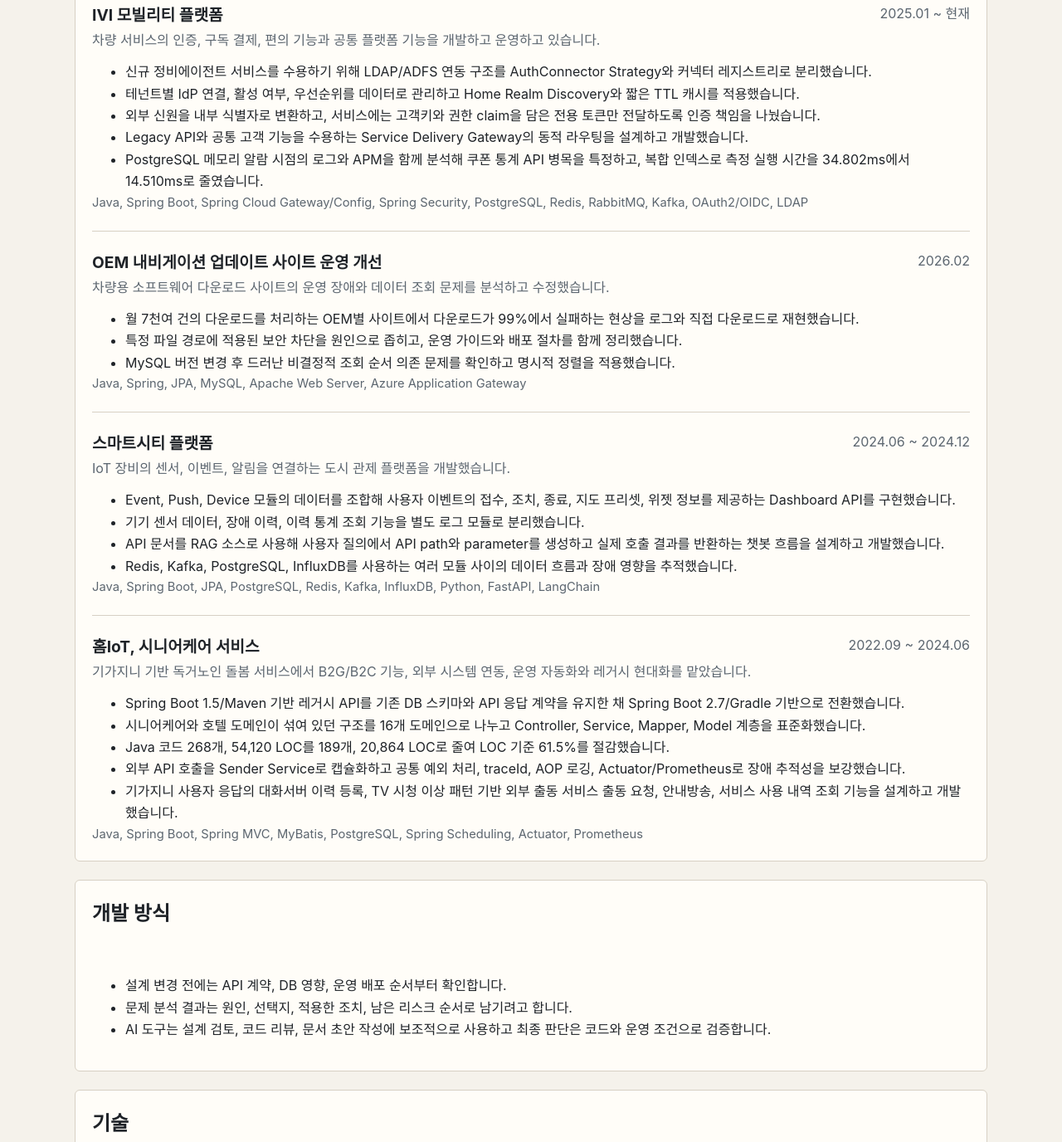
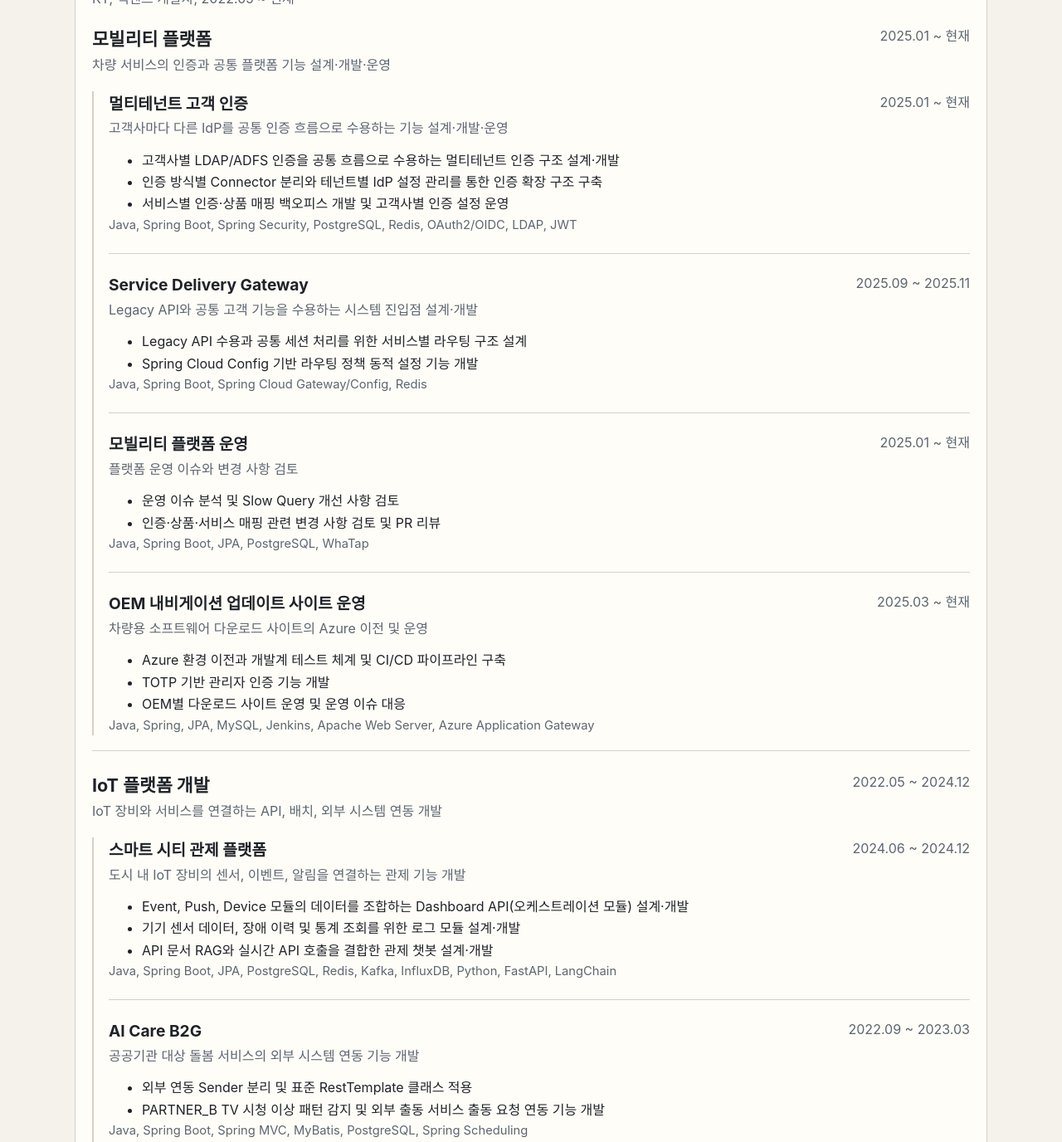
Before and after one commit to inchangson/inchangson.github.io, an Astro site: page /resume in a window 1280 px wide. Shown: the part 936-2312 px from the top of the page at 83% size. Built offline with nearby package versions, Linux system fonts and the light colour scheme; Astro itself is replaced by a stand-in of ours.

Commit message:
feat: improve resume layout and styling

```diff
--- a/src/pages/resume.astro
+++ b/src/pages/resume.astro
@@ -11,16 +11,16 @@ import SiteHeader from '../components/SiteHeader.astro';
     <SiteHeader
       eyebrow="Resume"
       title="손인창"
-      description="Java와 Spring 기반의 백엔드 API, 인증, 외부 연동, 배치, 운영 문제를 다뤄왔습니다. 운영 중인 계약을 지키면서 구조를 조금씩 고치는 일을 선호합니다."
+      description="레거시 시스템을 안정적으로 리팩터링하고, 고객사별 인증 환경을 하나의 구조로 통합해 온 Java/Spring 백엔드 개발자입니다."
     />
 
     <section class="resume-summary" aria-labelledby="resume-summary">
       <div>
         <h2 id="resume-summary">요약</h2>
         <p>
-          KT에서 백엔드 개발자로 일하고 있습니다. IoT, 스마트시티, 모빌리티 도메인에서 API 개발과 외부 시스템 연동,
-          인증 흐름 설계, 운영 이슈 분석을 맡았습니다. 문제가 생겼을 때 로그, 지표, DB 실행 계획을 함께 보고 원인을
-          좁혀가는 편입니다.
+          기존 API와 DB 계약을 유지하며 레거시 구조를 리팩터링한 경험과, 고객사마다 다른 IdP를 하나의 흐름으로
+          수용하는 멀티테넌트 고객 인증 기능을 설계하고 개발한 경험이 있습니다. 운영 중인 시스템의 변경 범위를
+          통제하면서 확장 가능한 구조를 만드는 데 강점이 있습니다.
         </p>
       </div>
 
@@ -33,12 +33,12 @@ import SiteHeader from '../components/SiteHeader.astro';
     <section class="panel stack" aria-labelledby="strengths">
       <h2 id="strengths">잘 다뤄온 일</h2>
       <ul class="resume-grid">
-        <li>Java, Spring Boot 기반 API와 배치 개발</li>
-        <li>OAuth2, OIDC, LDAP, JWT 기반 인증 흐름 정리</li>
-        <li>운영 중인 API와 DB 계약을 유지한 점진적 개선</li>
-        <li>PostgreSQL 실행 계획과 운영 지표를 함께 본 병목 분석</li>
-        <li>외부 연동 장애의 원인 분석과 재발 방지 문서화</li>
-        <li>설계 검토, 코드 리뷰, 영향 분석을 개발 과정에 녹이는 일</li>
+        <li>멀티테넌트 인증 기능의 요구사항 정리부터 설계, 개발, 배포, 운영</li>
+        <li>OAuth2, OIDC, LDAP, JWT 기반 고객 인증 흐름 설계</li>
+        <li>Java, Spring Boot 기반 API, Gateway, 배치 개발</li>
+        <li>외부 시스템 연동과 시스템 간 책임 및 데이터 흐름 설계</li>
+        <li>운영 이슈 분석과 Slow Query 개선 검토</li>
+        <li>운영 중인 API와 DB 계약을 지키며 변경 가능한 구조 설계</li>
       </ul>
     </section>
 
@@ -48,54 +48,102 @@ import SiteHeader from '../components/SiteHeader.astro';
         <p class="section-note">KT, 백엔드 개발자, 2022.05 ~ 현재</p>
       </div>
 
+      <div class="career-track">
+        <header class="career-track__header">
+          <div>
+            <h3>모빌리티 플랫폼</h3>
+            <p>차량 서비스의 인증과 공통 플랫폼 기능 설계·개발·운영</p>
+          </div>
+          <span>2025.01 ~ 현재</span>
+        </header>
+
         <div class="timeline">
           <article class="timeline-item">
             <header>
               <div>
-              <h3>IVI 모빌리티 플랫폼</h3>
-              <p>차량 서비스의 인증, 구독 결제, 편의 기능과 공통 플랫폼 기능을 개발하고 운영하고 있습니다.</p>
+                <h4>멀티테넌트 고객 인증</h4>
+                <p>고객사마다 다른 IdP를 공통 인증 흐름으로 수용하는 기능 설계·개발·운영</p>
               </div>
               <span>2025.01 ~ 현재</span>
             </header>
             <ul>
-            <li>신규 정비에이전트 서비스를 수용하기 위해 LDAP/ADFS 연동 구조를 AuthConnector Strategy와 커넥터 레지스트리로 분리했습니다.</li>
-            <li>테넌트별 IdP 연결, 활성 여부, 우선순위를 데이터로 관리하고 Home Realm Discovery와 짧은 TTL 캐시를 적용했습니다.</li>
-            <li>외부 신원을 내부 식별자로 변환하고, 서비스에는 고객키와 권한 claim을 담은 전용 토큰만 전달하도록 인증 책임을 나눴습니다.</li>
-            <li>Legacy API와 공통 고객 기능을 수용하는 Service Delivery Gateway의 동적 라우팅을 설계하고 개발했습니다.</li>
-            <li>PostgreSQL 메모리 알람 시점의 로그와 APM을 함께 분석해 쿠폰 통계 API 병목을 특정하고, 복합 인덱스로 측정 실행 시간을 34.802ms에서 14.510ms로 줄였습니다.</li>
+              <li>고객사별 LDAP/ADFS 인증을 공통 흐름으로 수용하는 멀티테넌트 인증 구조 설계·개발</li>
+              <li>인증 방식별 Connector 분리와 테넌트별 IdP 설정 관리를 통한 인증 확장 구조 구축</li>
+              <li>서비스별 인증·상품 매핑 백오피스 개발 및 고객사별 인증 설정 운영</li>
             </ul>
-          <p class="tech-line">Java, Spring Boot, Spring Cloud Gateway/Config, Spring Security, PostgreSQL, Redis, RabbitMQ, Kafka, OAuth2/OIDC, LDAP</p>
+            <p class="tech-line">Java, Spring Boot, Spring Security, PostgreSQL, Redis, OAuth2/OIDC, LDAP, JWT</p>
           </article>
 
           <article class="timeline-item">
             <header>
               <div>
-              <h3>OEM 내비게이션 업데이트 사이트 운영 개선</h3>
-              <p>차량용 소프트웨어 다운로드 사이트의 운영 장애와 데이터 조회 문제를 분석하고 수정했습니다.</p>
+                <h4>Service Delivery Gateway</h4>
+                <p>Legacy API와 공통 고객 기능을 수용하는 시스템 진입점 설계·개발</p>
               </div>
-            <span>2026.02</span>
+              <span>2025.09 ~ 2025.11</span>
             </header>
             <ul>
-            <li>월 7천여 건의 다운로드를 처리하는 OEM별 사이트에서 다운로드가 99%에서 실패하는 현상을 로그와 직접 다운로드로 재현했습니다.</li>
-            <li>특정 파일 경로에 적용된 보안 차단을 원인으로 좁히고, 운영 가이드와 배포 절차를 함께 정리했습니다.</li>
-            <li>MySQL 버전 변경 후 드러난 비결정적 조회 순서 의존 문제를 확인하고 명시적 정렬을 적용했습니다.</li>
+              <li>Legacy API 수용과 공통 세션 처리를 위한 서비스별 라우팅 구조 설계</li>
+              <li>Spring Cloud Config 기반 라우팅 정책 동적 설정 기능 개발</li>
             </ul>
-          <p class="tech-line">Java, Spring, JPA, MySQL, Apache Web Server, Azure Application Gateway</p>
+            <p class="tech-line">Java, Spring Boot, Spring Cloud Gateway/Config, Redis</p>
           </article>
 
           <article class="timeline-item">
             <header>
               <div>
-              <h3>스마트시티 플랫폼</h3>
-              <p>IoT 장비의 센서, 이벤트, 알림을 연결하는 도시 관제 플랫폼을 개발했습니다.</p>
+                <h4>모빌리티 플랫폼 운영</h4>
+                <p>플랫폼 운영 이슈와 변경 사항 검토</p>
+              </div>
+              <span>2025.01 ~ 현재</span>
+            </header>
+            <ul>
+              <li>운영 이슈 분석 및 Slow Query 개선 사항 검토</li>
+              <li>인증·상품·서비스 매핑 관련 변경 사항 검토 및 PR 리뷰</li>
+            </ul>
+            <p class="tech-line">Java, Spring Boot, JPA, PostgreSQL, WhaTap</p>
+          </article>
+
+          <article class="timeline-item">
+            <header>
+              <div>
+                <h4>OEM 내비게이션 업데이트 사이트 운영</h4>
+                <p>차량용 소프트웨어 다운로드 사이트의 Azure 이전 및 운영</p>
+              </div>
+              <span>2025.03 ~ 현재</span>
+            </header>
+            <ul>
+              <li>Azure 환경 이전과 개발계 테스트 체계 및 CI/CD 파이프라인 구축</li>
+              <li>TOTP 기반 관리자 인증 기능 개발</li>
+              <li>OEM별 다운로드 사이트 운영 및 운영 이슈 대응</li>
+            </ul>
+            <p class="tech-line">Java, Spring, JPA, MySQL, Jenkins, Apache Web Server, Azure Application Gateway</p>
+          </article>
+        </div>
+      </div>
+
+      <div class="career-track">
+        <header class="career-track__header">
+          <div>
+            <h3>IoT 플랫폼 개발</h3>
+            <p>IoT 장비와 서비스를 연결하는 API, 배치, 외부 시스템 연동 개발</p>
+          </div>
+          <span>2022.05 ~ 2024.12</span>
+        </header>
+
+        <div class="timeline">
+          <article class="timeline-item">
+            <header>
+              <div>
+                <h4>스마트 시티 관제 플랫폼</h4>
+                <p>도시 내 IoT 장비의 센서, 이벤트, 알림을 연결하는 관제 기능 개발</p>
               </div>
               <span>2024.06 ~ 2024.12</span>
             </header>
             <ul>
-            <li>Event, Push, Device 모듈의 데이터를 조합해 사용자 이벤트의 접수, 조치, 종료, 지도 프리셋, 위젯 정보를 제공하는 Dashboard API를 구현했습니다.</li>
-            <li>기기 센서 데이터, 장애 이력, 이력 통계 조회 기능을 별도 로그 모듈로 분리했습니다.</li>
-            <li>API 문서를 RAG 소스로 사용해 사용자 질의에서 API path와 parameter를 생성하고 실제 호출 결과를 반환하는 챗봇 흐름을 설계하고 개발했습니다.</li>
-            <li>Redis, Kafka, PostgreSQL, InfluxDB를 사용하는 여러 모듈 사이의 데이터 흐름과 장애 영향을 추적했습니다.</li>
+              <li>Event, Push, Device 모듈의 데이터를 조합하는 Dashboard API(오케스트레이션 모듈) 설계·개발</li>
+              <li>기기 센서 데이터, 장애 이력 및 통계 조회를 위한 로그 모듈 설계·개발</li>
+              <li>API 문서 RAG와 실시간 API 호출을 결합한 관제 챗봇 설계·개발</li>
             </ul>
             <p class="tech-line">Java, Spring Boot, JPA, PostgreSQL, Redis, Kafka, InfluxDB, Python, FastAPI, LangChain</p>
           </article>
@@ -103,29 +151,43 @@ import SiteHeader from '../components/SiteHeader.astro';
           <article class="timeline-item">
             <header>
               <div>
-              <h3>홈IoT, 시니어케어 서비스</h3>
-              <p>기가지니 기반 독거노인 돌봄 서비스에서 B2G/B2C 기능, 외부 시스템 연동, 운영 자동화와 레거시 현대화를 맡았습니다.</p>
+                <h4>AI Care B2G</h4>
+                <p>공공기관 대상 돌봄 서비스의 외부 시스템 연동 기능 개발</p>
               </div>
-            <span>2022.09 ~ 2024.06</span>
+              <span>2022.09 ~ 2023.03</span>
             </header>
             <ul>
-            <li>Spring Boot 1.5/Maven 기반 레거시 API를 기존 DB 스키마와 API 응답 계약을 유지한 채 Spring Boot 2.7/Gradle 기반으로 전환했습니다.</li>
-            <li>시니어케어와 호텔 도메인이 섞여 있던 구조를 16개 도메인으로 나누고 Controller, Service, Mapper, Model 계층을 표준화했습니다.</li>
-            <li>Java 코드 268개, 54,120 LOC를 189개, 20,864 LOC로 줄여 LOC 기준 61.5%를 절감했습니다.</li>
-            <li>외부 API 호출을 Sender Service로 캡슐화하고 공통 예외 처리, traceId, AOP 로깅, Actuator/Prometheus로 장애 추적성을 보강했습니다.</li>
-            <li>기가지니 사용자 응답의 대화서버 이력 등록, TV 시청 이상 패턴 기반 외부 출동 서비스 출동 요청, 안내방송, 서비스 사용 내역 조회 기능을 설계하고 개발했습니다.</li>
+              <li>외부 연동 Sender 분리 및 표준 RestTemplate 클래스 적용</li>
+              <li>PARTNER_B TV 시청 이상 패턴 감지 및 외부 출동 서비스 출동 요청 연동 기능 개발</li>
             </ul>
-          <p class="tech-line">Java, Spring Boot, Spring MVC, MyBatis, PostgreSQL, Spring Scheduling, Actuator, Prometheus</p>
+            <p class="tech-line">Java, Spring Boot, Spring MVC, MyBatis, PostgreSQL, Spring Scheduling</p>
           </article>
+
+          <article class="timeline-item">
+            <header>
+              <div>
+                <h4>AI Care B2C</h4>
+                <p>개인 고객 대상 돌봄 서비스의 레거시 코드 및 가입 구조 개선</p>
+              </div>
+              <span>2023.02 ~ 2024.06</span>
+            </header>
+            <ul>
+              <li>레거시 코드 전반 리팩터링 및 계층 구조 표준화</li>
+              <li>가상키 기반 테이블 재설계 및 기가지니 연동 기능 개발</li>
+              <li>엑셀 업로드 이후 홈 IoT 서버 등록 스케줄을 연계하는 상품 가입 프로세스 개선</li>
+            </ul>
+            <p class="tech-line">Java, Spring Boot, Spring MVC, MyBatis, PostgreSQL, Spring Scheduling</p>
+          </article>
+        </div>
       </div>
     </section>
 
     <section class="panel stack" aria-labelledby="work-style">
       <h2 id="work-style">개발 방식</h2>
       <ul>
+        <li>기능 출시에서 끝내지 않고 배포 이후의 설정 변경, 기능 확장, 장애 대응까지 고려해 구조와 운영 절차를 함께 설계합니다.</li>
         <li>설계 변경 전에는 API 계약, DB 영향, 운영 배포 순서부터 확인합니다.</li>
-        <li>문제 분석 결과는 원인, 선택지, 적용한 조치, 남은 리스크 순서로 남기려고 합니다.</li>
-        <li>AI 도구는 설계 검토, 코드 리뷰, 문서 초안 작성에 보조적으로 사용하고 최종 판단은 코드와 운영 조건으로 검증합니다.</li>
+        <li>레거시는 한 번에 교체하기보다 기존 계약과 운영 일정을 지키면서 검증 가능한 단위로 개선합니다.</li>
       </ul>
     </section>
 
--- a/src/styles/global.css
+++ b/src/styles/global.css
@@ -292,6 +292,42 @@ a:hover {
   color: var(--muted);
 }
 
+.career-track {
+  display: grid;
+  gap: 18px;
+}
+
+.career-track + .career-track {
+  padding-top: 24px;
+  border-top: 1px solid var(--border);
+}
+
+.career-track__header {
+  display: grid;
+  grid-template-columns: minmax(0, 1fr) auto;
+  gap: 16px;
+  align-items: start;
+}
+
+.career-track__header h3,
+.career-track__header p {
+  margin: 0;
+}
+
+.career-track__header h3 {
+  font-size: 1.35rem;
+}
+
+.career-track__header p,
+.career-track__header span {
+  color: var(--muted);
+}
+
+.career-track .timeline {
+  padding-left: 18px;
+  border-left: 2px solid var(--border);
+}
+
 .timeline {
   display: grid;
   gap: 22px;
@@ -315,12 +351,12 @@ a:hover {
   margin-bottom: 12px;
 }
 
-.timeline-item h3,
+.timeline-item h4,
 .timeline-item p {
   margin: 0;
 }
 
-.timeline-item h3 {
+.timeline-item h4 {
   font-size: 1.2rem;
 }
 
@@ -393,9 +429,14 @@ a:hover {
     flex-direction: column;
   }
 
+  .career-track__header,
   .timeline-item header,
   .skill-table div {
     grid-template-columns: 1fr;
     gap: 6px;
   }
+
+  .career-track .timeline {
+    padding-left: 12px;
+  }
 }
```
Lines whose indentation alone changed are shown as unchanged.
